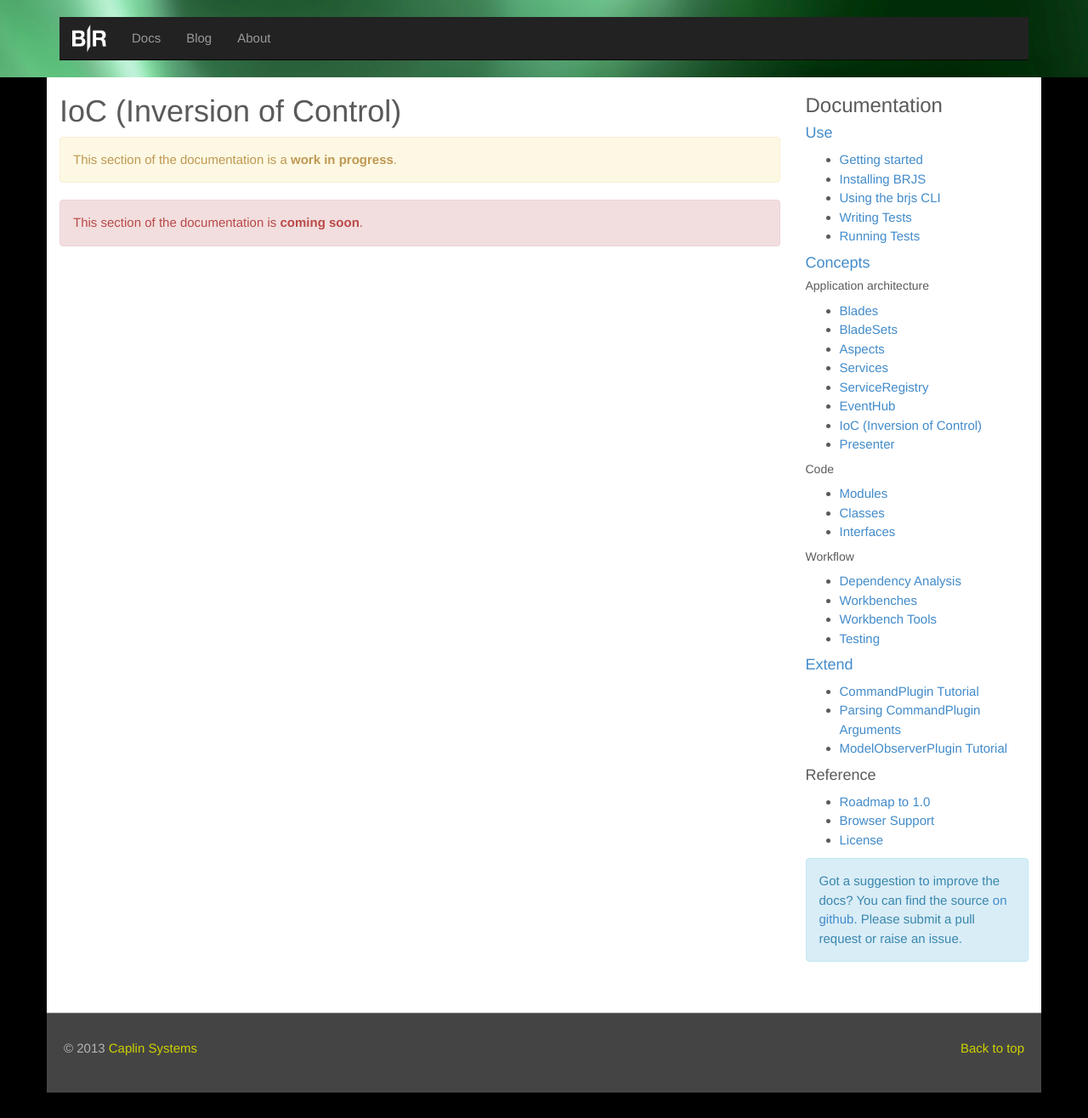
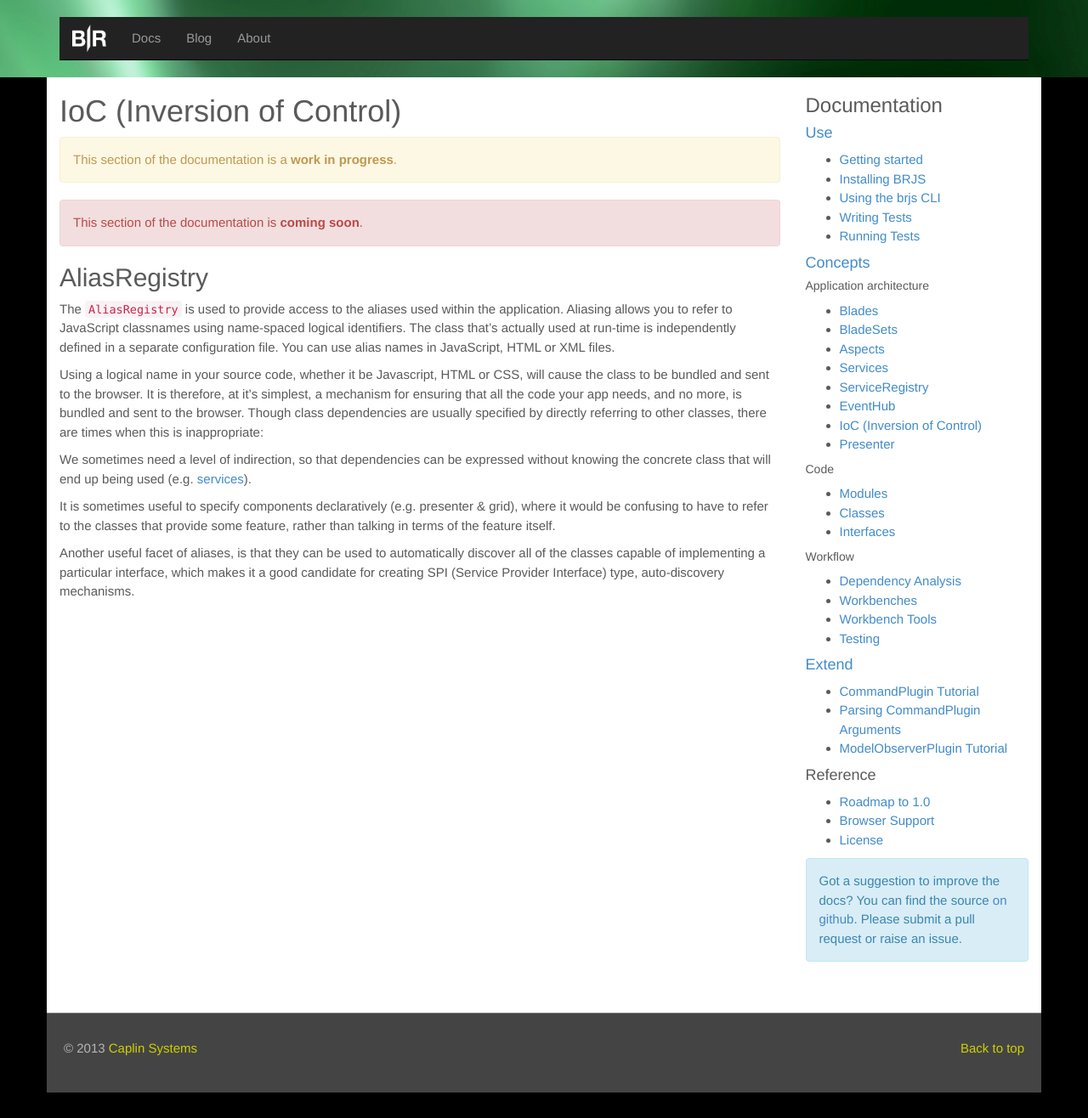
Before and after one commit to BladeRunnerJS/brjs-site, a Jekyll site: the page built from docs/concepts/ioc.md, in a window 1280 px wide. Shown: the whole page at 85% size. Built offline with Jekyll 4.4.1, drawn with Linux system fonts in a browser that asks for light colours; Markdown is read by kramdown in place of the engine named in the settings.

Commit message:
Alias WiP docs

```diff
--- a/docs/concepts/ioc.md
+++ b/docs/concepts/ioc.md
@@ -5,3 +5,15 @@ permalink: /docs/concepts/ioc/
 ---
 
 {% include docs/coming_soon.html %}
+
+## AliasRegistry
+
+The `AliasRegistry` is used to provide access to the aliases used within the application. Aliasing allows you to refer to JavaScript classnames using name-spaced logical identifiers.  The class that's actually used at run-time is independently defined in a separate configuration file. You can use alias names in JavaScript, HTML or XML files.
+
+Using a logical name in your source code, whether it be Javascript, HTML or CSS, will cause the class to be bundled and sent to the browser. It is therefore, at it's simplest, a mechanism for ensuring that all the code your app needs, and no more, is bundled and sent to the browser. Though class dependencies are usually specified by directly referring to other classes, there are times when this is inappropriate:
+
+We sometimes need a level of indirection, so that dependencies can be expressed without knowing the concrete class that will end up being used (e.g. [services](/docs/concepts/services)).
+
+It is sometimes useful to specify components declaratively (e.g. presenter & grid), where it would be confusing to have to refer to the classes that provide some feature, rather than talking in terms of the feature itself.
+
+Another useful facet of aliases, is that they can be used to automatically discover all of the classes capable of implementing a particular interface, which makes it a good candidate for creating SPI (Service Provider Interface) type, auto-discovery mechanisms.
```
